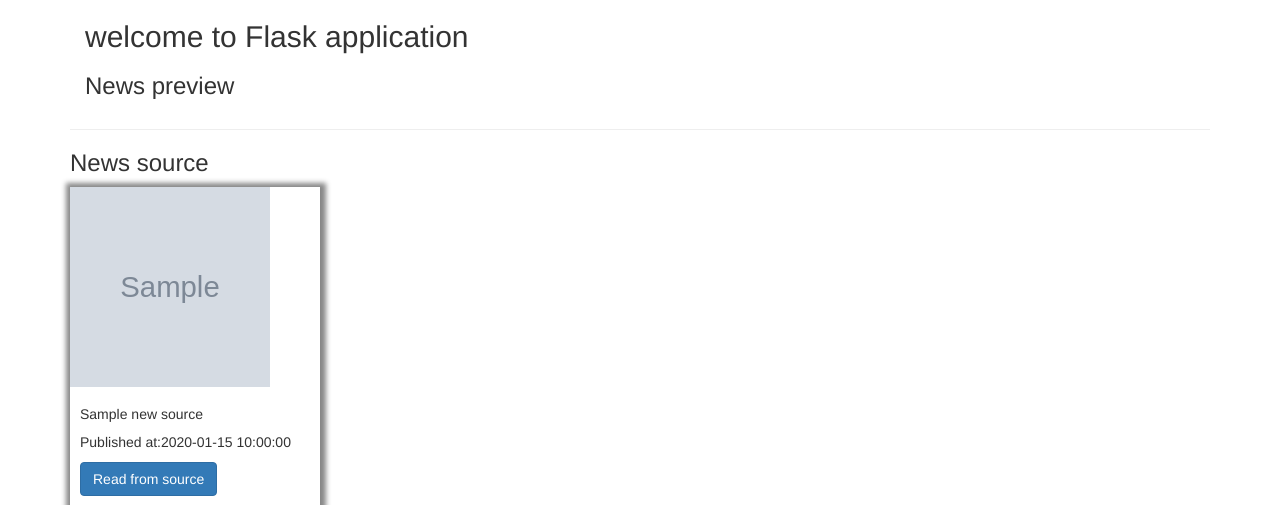
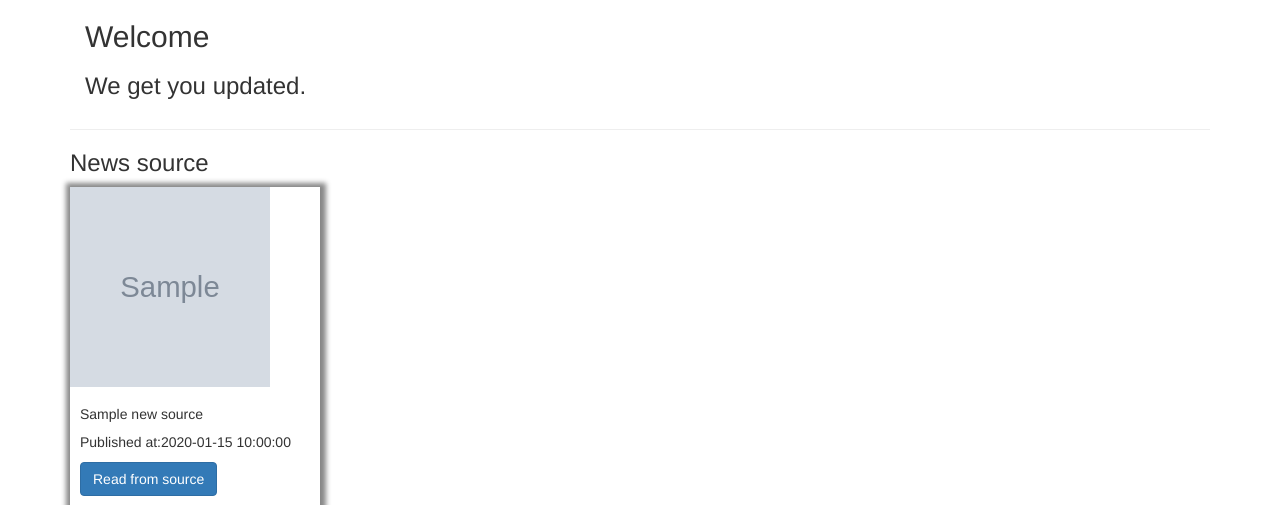
Before and after one commit to Rubyroy12/news-api, a Flask app: template app/templates/index.html in a window 1280 px wide. Shown: the top 505 px of the page. Run offline with Flask 2, Linux system fonts and the light colour scheme; the template is opened without the code that fills it: most values are stand-ins (such as "Sample title", 1, 10 or a date in 2020); grey boxes marked "Sample" are stand-in pictures; some libraries are stand-ins or nearby versions.

Commit message:
change header of the homepage

```diff
--- a/app/templates/index.html
+++ b/app/templates/index.html
@@ -4,8 +4,8 @@
 <div class="container">
 
    <div class="container-fluid">
-    <h2>welcome to Flask application</h2>
-    <h3> News preview </h3>
+    <h2>Welcome</h2>
+    <h3>We get you updated. </h3>
    </div>
     <hr>
     <!-- <p>{{sources}}</p> -->
```
